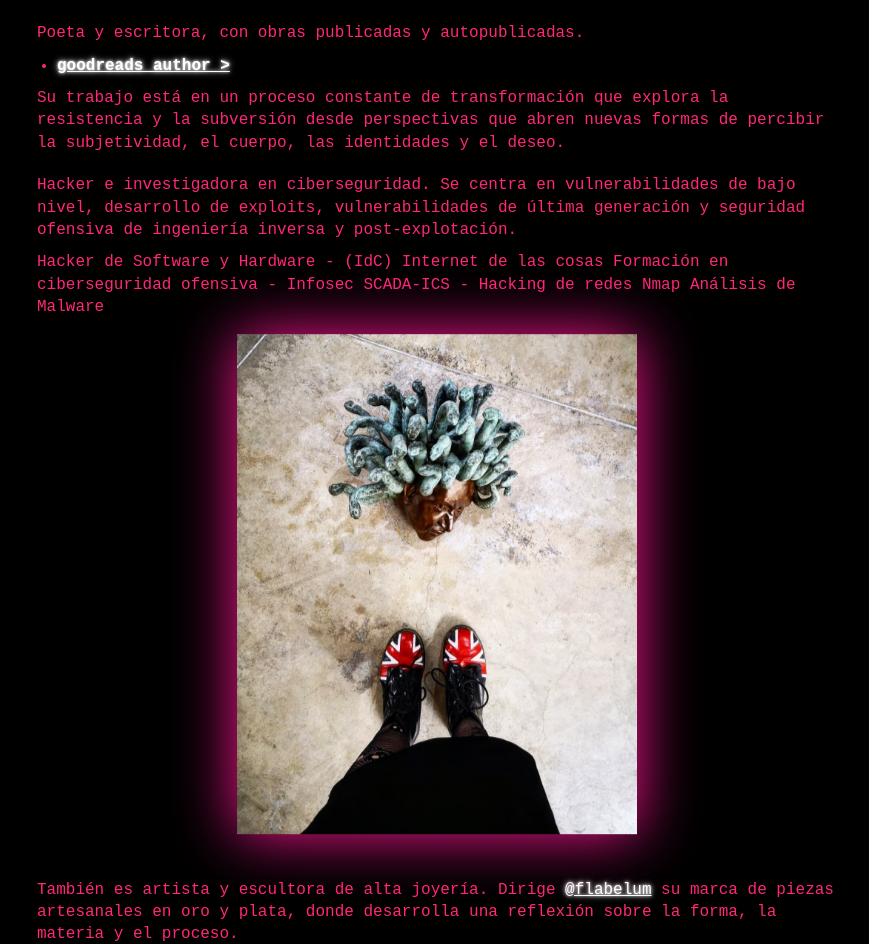
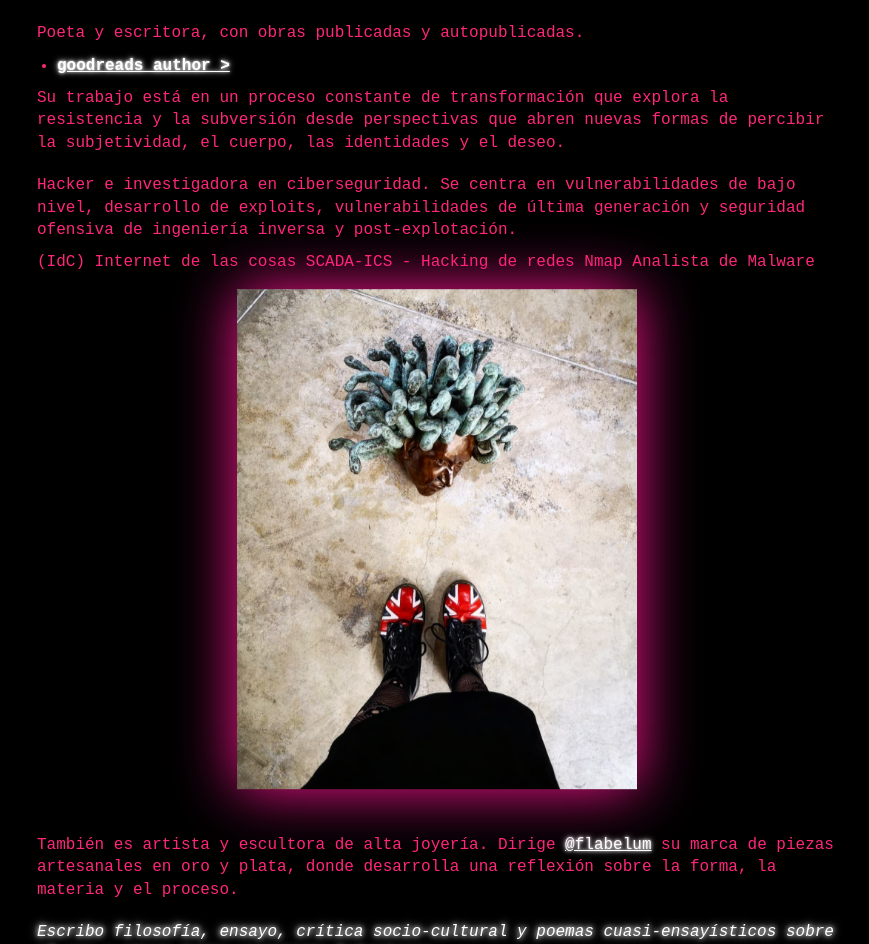
Before and after one commit to medusahra/medusahra.github.io, a Jekyll site: the page built from _posts/2025-11-14-whoami.md, in a window 1280 px wide. Shown: the part 739-1683 px from the top of the page, without its empty margins (203-1072 px from the left). Built offline with Jekyll 4.4.1, drawn with Linux system fonts in a browser that asks for light colours.

Commit message:
Update 2025-11-14-whoami.md

```diff
--- a/_posts/2025-11-14-whoami.md
+++ b/_posts/2025-11-14-whoami.md
@@ -34,10 +34,9 @@ Se centra en vulnerabilidades de bajo nivel, desarrollo de exploits,
 vulnerabilidades de última generación y seguridad ofensiva de
 ingeniería inversa y post-explotación.
 <div style="margin: 10px 0;"></div>
-Hacker de Software y Hardware - (IdC) Internet de las cosas
-Formación en ciberseguridad ofensiva - Infosec
+(IdC) Internet de las cosas
 SCADA-ICS - Hacking de redes Nmap
-Análisis de Malware
+Analista de Malware
 <div style="margin: 20px 0;"></div>
 <img src="/assets/gigimedusahra.jpg" alt="gigimedusa" style="max-width: 90%; width: 400px; display: block; margin: 30px auto; filter: drop-shadow(0 0 30px #ff1493);">
 <div style="margin: 20px 0;"></div>
```
